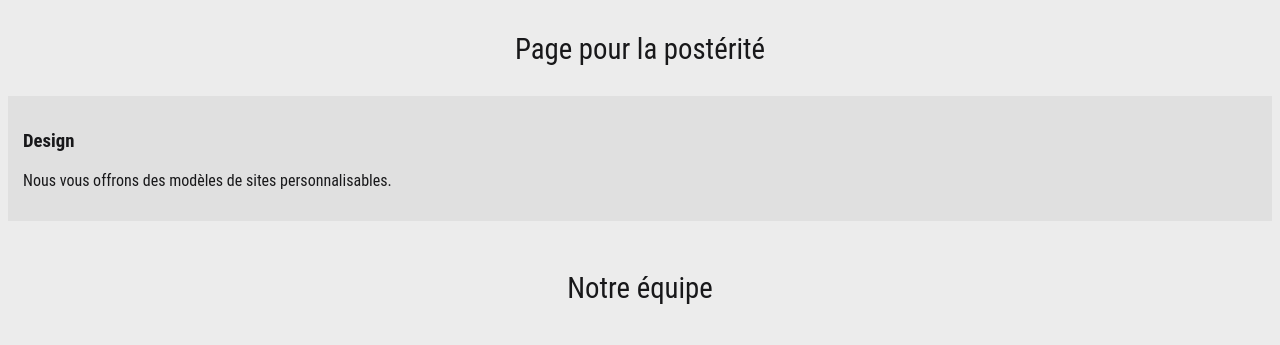
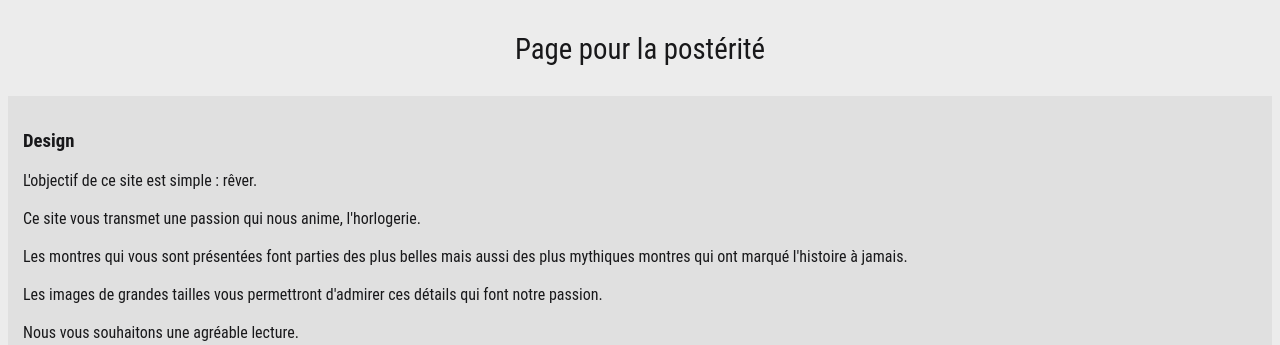
Before and after one commit to Clem410/A_la_bonne_heure, a plain HTML site: page index.html in a window 1280 px wide. Shown: the part 592-937 px from the top of the page. Drawn offline with Linux system fonts and the light colour scheme; a web font is replaced by a local one.

Commit message:
Update index.html

```diff
--- a/index.html
+++ b/index.html
@@ -53,7 +53,14 @@
                             </div>
                             <div class="texte col-12">
                                 <h3>Design</h3>
-                                <p>Nous vous offrons des modèles de sites personnalisables.</p>
+                                <p>
+                                    L'objectif de ce site est simple : rêver.
+                                    <br><br>Ce site vous transmet une passion qui nous anime, l'horlogerie.
+
+                                    <br><br>Les montres qui vous sont présentées font parties des plus belles mais aussi des plus mythiques montres qui ont marqué l'histoire à jamais.
+                                    <br><br>Les images de grandes tailles vous permettront d'admirer ces détails qui font notre passion.
+                                    <br><br>Nous vous souhaitons une agréable lecture.
+                                </p>
                             </div>
                         </section><!-- fin de la section posterite -->
 
```
